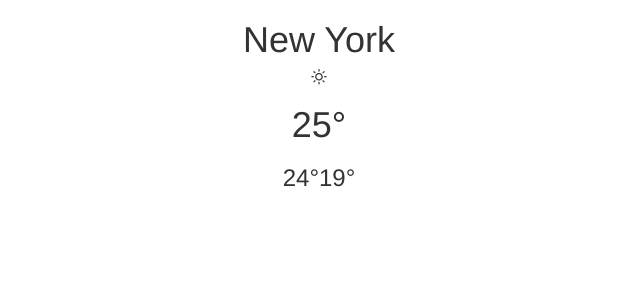
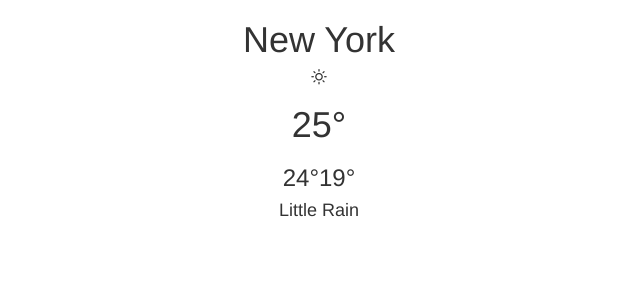
Before and after one commit to codershona/react-weather-app, a React (Create React App) app: page / in a window 1280 px wide. Shown: the top 300 px of the page, without its empty margins (321-961 px from the left). Built offline with nearby package versions, Linux system fonts and the light colour scheme.

Commit message:
Open weather API key added and creating constructor

```diff
--- a/src/App.js
+++ b/src/App.js
@@ -5,15 +5,27 @@ import "bootstrap/dist/css/bootstrap.min.css";
 import "weather-icons/css/weather-icons.css";
 
 
+// api.openweathermap.org/data/2.5/weather?q=London,uk
+const API_key = "478cc3c9e7cd7db831d6f004db3d70f7";
 
-function App() {
-  return (
-    <div className="App">
+class App extends React.Component {
+ constructor() {
+  super();
+ }
+
+  render() {
+    return (
+  <div className="App">
 
       <Weather />
 
     </div>
-  );
+
+
+      );
+  }
+
 }
 
-export default App;
+
+export default App ;
--- a/src/app_component/weather.component.js
+++ b/src/app_component/weather.component.js
@@ -18,6 +18,8 @@ const Weather = () => {
        {/** showing max and min temparature **/}
 
        {minmaxTemp(24, 19)}
+
+       <h4 className="py-3">Little Rain</h4>
 
 
 
```
